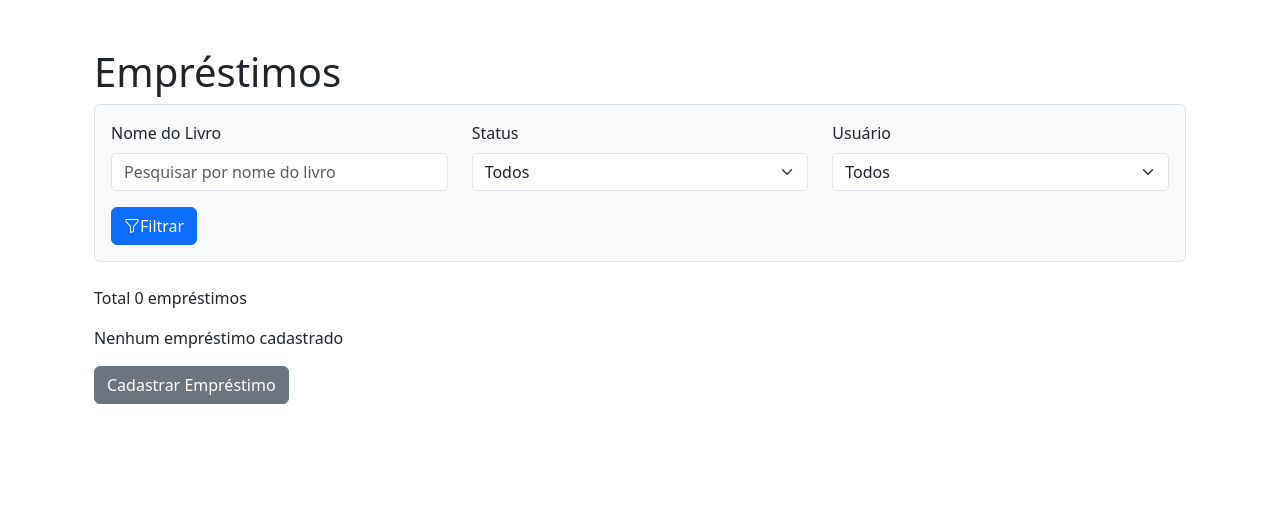
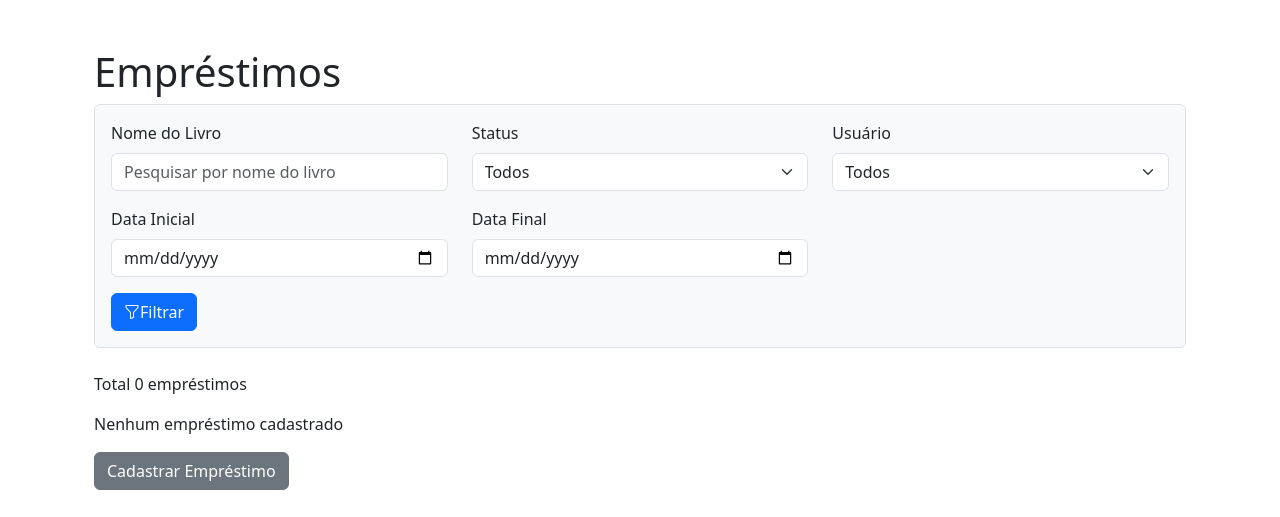
Before and after one commit to Jleandrobr/genius_lab, a Django app: page /emprestimo/ in a window 1280 px wide. Shown: the part 56-573 px from the top of the page. Run offline with Django 5.2, Linux system fonts and the light colour scheme; the visitor is signed in with stand-in values (Sample User, id 1); data that the repository does not hold is empty.

Commit message:
feat: add campos de datas para o admin filtrar emprestimos por data

```diff
--- a/emprestimo/views.py
+++ b/emprestimo/views.py
@@ -18,6 +18,8 @@ def listagem(request):
     else:
         emprestimos = Emprestimo.objects.filter(usuario=request.user)
 
+    emprestimos = emprestimos.order_by('-data_emprestimo') # exibe os emprestimos mais recentes primeiro
+
     paginator = Paginator(emprestimos, 10)
     page_number = request.GET.get('page')
     page_obj = paginator.get_page(page_number)
@@ -36,6 +38,8 @@ def filtros_emprestimos(request):
     nome_livro = request.GET.get('nome_livro', '')
     status = request.GET.get('status', '')
     usuario_id = request.GET.get('usuario', '')
+    data_inicial = request.GET.get('data_inicial')
+    data_final = request.GET.get('data_final')
 
     if nome_livro:
         emprestimos = emprestimos.filter(livro__titulo__icontains=nome_livro)
@@ -45,6 +49,16 @@ def filtros_emprestimos(request):
 
     if usuario_id and request.user.is_superuser:
         emprestimos = emprestimos.filter(usuario_id=usuario_id)
+
+    if data_inicial:
+        data_inicial = datetime.datetime.strptime(data_inicial, "%Y-%m-%d")
+        emprestimos = emprestimos.filter(data_emprestimo__gte=data_inicial)
+
+    if data_final:
+        data_final = datetime.datetime.strptime(data_final, "%Y-%m-%d")
+        emprestimos = emprestimos.filter(data_emprestimo__lte=data_final)
+
+    emprestimos = emprestimos.order_by('-data_emprestimo') # exibe os emprestimos mais recentes primeiro
 
     paginator = Paginator(emprestimos, 10)
     page_number = request.GET.get('page')
--- a/templates/emprestimos/listagem.html
+++ b/templates/emprestimos/listagem.html
@@ -33,6 +33,16 @@
                             <option value="{{ usuario.id }}" {% if request.GET.usuario == usuario.id|stringformat:"s" %}selected{% endif %}>{{ usuario.username }}</option>
                         {% endfor %}
                     </select>
+                </div>
+                {% endif %}
+                {% if user.is_superuser %}
+                <div class="col-md-4 mb-3">
+                    <label for="data_inicial" class="form-label">Data Inicial</label>
+                    <input type="date" class="form-control" id="data_inicial" name="data_inicial" value="{{ request.GET.data_inicial }}">
+                </div>
+                <div class="col-md-4 mb-3">
+                    <label for="data_final" class="form-label">Data Final</label>
+                    <input type="date" class="form-control" id="data_final" name="data_final" value="{{ request.GET.data_final }}">
                 </div>
                 {% endif %}
             </div>
```
